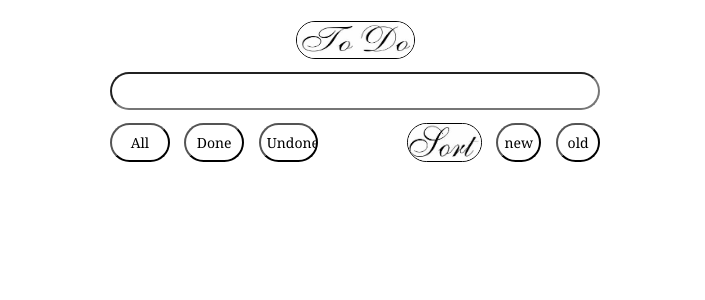
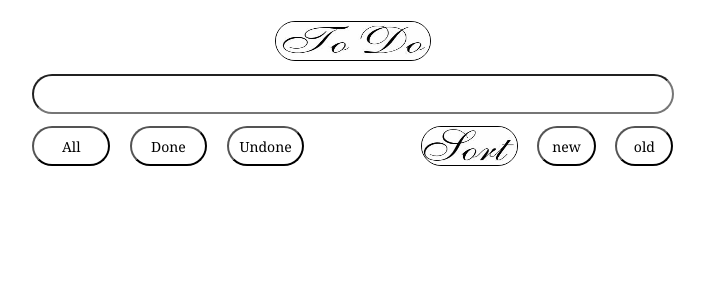
Before and after one commit to lina-startuporaft/todo-front-breaking, a React (Create React App) app: page / in a window 1280 px wide. Shown: the top 300 px of the page, without its empty margins (277-982 px from the left). Built offline with nearby package versions, Linux system fonts and the light colour scheme.

Commit message:
add possibility sort

```diff
--- a/src/App.js
+++ b/src/App.js
@@ -1,4 +1,4 @@
-import React, {useState} from 'react';
+import React, {useEffect, useState} from 'react';
 import ReactDom from 'react-dom';
 import Head from './components/Head.js'
 import DoList from './DoList.js';
@@ -7,6 +7,8 @@ import './style/App.css'
 function App() {
 
   const [tasks, setTasks] = useState([]);
+
+  const [sort, setSort] = useState('none');
 
   function addDo({count, id}){
      setTasks([{title: count, id: id}].concat(tasks));
@@ -17,10 +19,26 @@ function App() {
     setTasks(taskNew);
   }
 
+  function sortDoUp() {
+    setTasks(tasks.sort((a, b) => {
+      return a.id - b.id;
+    }));
+    console.log(tasks);
+    setSort('Up');
+  }
+
+  function sortDoDown() {
+    setTasks(tasks.sort((a, b) => {
+      return b.id - a.id
+    }));
+    console.log(tasks);
+    setSort('Down');
+  }
+
 
   return (
           <div>
-            <Head addDo={addDo}/>
+            <Head addDo={addDo} sortDoUp={sortDoUp} sortDoDown={sortDoDown}/>
             <div className='content'>
               <DoList tasks={tasks} delDo={delDo}/>
             </div>
--- a/src/components/Head.js
+++ b/src/components/Head.js
@@ -3,7 +3,7 @@ import '../style/App.css'
 import ToDo from '../image/to-do.jpg'
 import Sort from '../image/sort.jpg'
 
-function Head({addDo}) {
+function Head({addDo, sortDoUp, sortDoDown}) {
     const [count, setCount] = useState('');
     const [id, setId] = useState(1);
 
@@ -37,8 +37,8 @@ function Head({addDo}) {
                         <input className="col" type="button" value="Undone"/>
                         <div className="col"></div>
                         <img src={Sort} alt="Sort" className="col span2"/>
-                        <input className="col span5" type="button" value="new"/>
-                        <input className="col span5" type="button" value="old"/>
+                        <input className="col span5" type="button" value="new" onClick={sortDoUp}/>
+                        <input className="col span5" type="button" value="old" onClick={sortDoDown}/>
                     </div>
                 </div>
             </div>
--- a/src/style/App.css
+++ b/src/style/App.css
@@ -6,11 +6,12 @@
     width: 42.349%;
     max-width: 980px;
     margin: 0 auto;
+    min-width: 700px;
 }
 
 .head {
     padding-right: 2.8571429%;
-    height: 12vw;
+    height: 12vh;
 }
 
 .row {
@@ -22,7 +23,7 @@
     float: left;
     margin-left: 2.8571429%;
     width: 11.4285714%;
-    height: 3vw;
+    height: 5vh;
 }
 
 .col.span1 {
@@ -73,6 +74,7 @@ input {
     flex-direction: column;
     margin: 3vw auto;
     width: 50%;
+    min-width: 700px;
 
 }
 
@@ -85,16 +87,17 @@ input {
     padding-right: 2%;
     display: flex;
     flex-direction: row;
+    height: 8vh;
 }
 
 .coldo {
     margin: auto 0 auto 2%;
-    font-size: 1.2vw;
+    font-size: 2vh;
 }
 
 .coldo.col1{
     width: 7%;
-    height: 2vw;
+    height: 3vh;
 }
 
 .coldo.col2{
```
